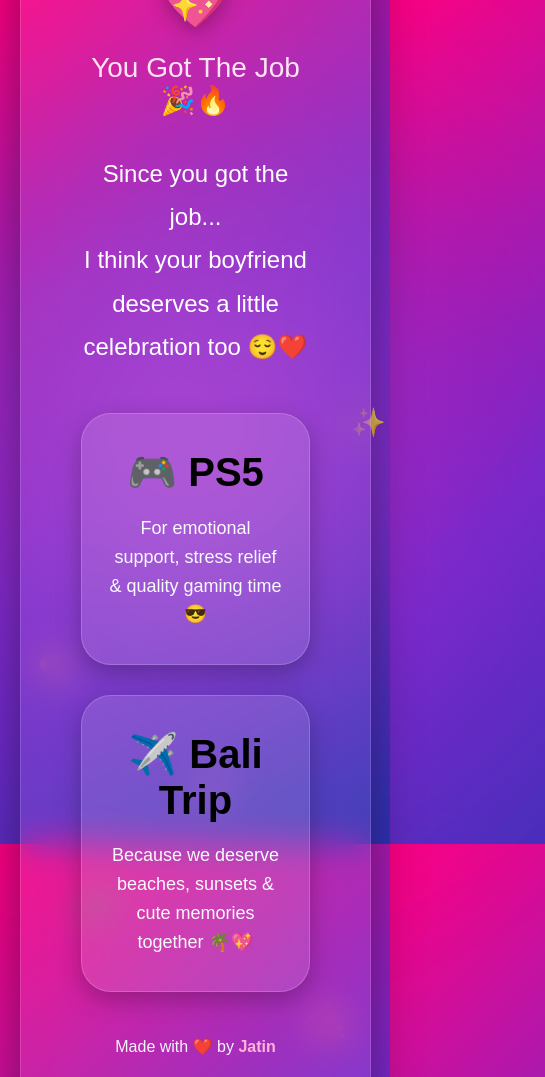
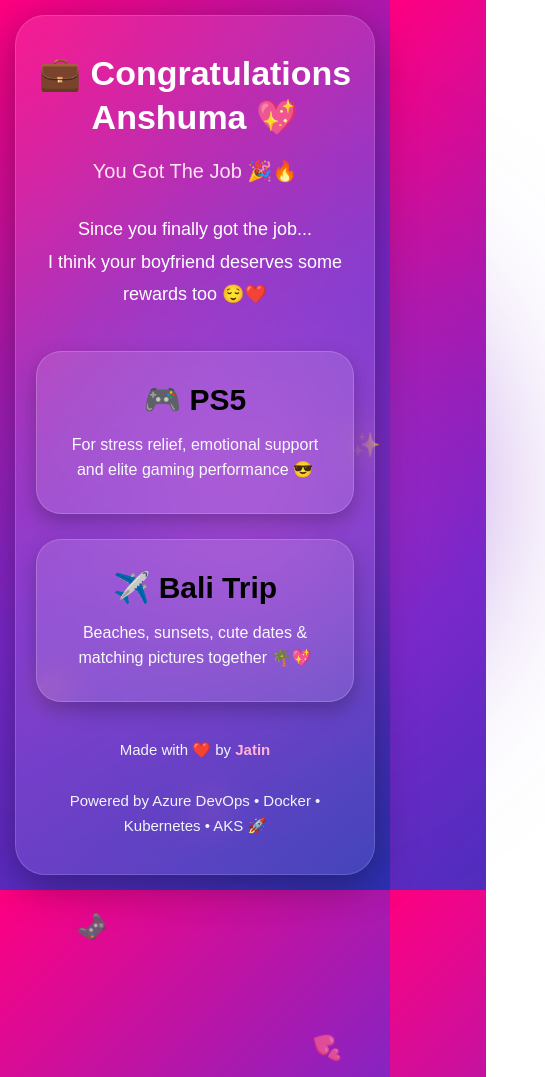
Before and after one commit to jatindureja2210/AKSDEMO, a plain HTML site: page index.html in a window 390 px wide. Shown: the top 1077 px of the page, 545 px wide, since content can reach past the window. Drawn offline with Linux system fonts and the light colour scheme.

Commit message:
Update index.html

```diff
--- a/index.html
+++ b/index.html
@@ -15,34 +15,35 @@
         }
 
         body{
-            height:100vh;
+            min-height:100vh;
             display:flex;
             justify-content:center;
             align-items:center;
             overflow:hidden;
+            padding:20px;
             background: linear-gradient(135deg,#ff0080,#7928ca,#2b32b2);
             position:relative;
         }
 
-        /* Animated Background Glow */
+        /* Animated Background */
 
         body::before{
             content:'';
             position:absolute;
-            width:700px;
-            height:700px;
+            width:500px;
+            height:500px;
             background: radial-gradient(circle,#ff4fd8,#7928ca,transparent 70%);
-            filter:blur(120px);
-            animation: glowMove 10s infinite alternate ease-in-out;
+            filter:blur(100px);
+            animation: glowMove 8s infinite alternate ease-in-out;
         }
 
         @keyframes glowMove{
             from{
-                transform:translate(-120px,-80px);
+                transform:translate(-100px,-100px);
             }
 
             to{
-                transform:translate(120px,100px);
+                transform:translate(100px,100px);
             }
         }
 
@@ -50,9 +51,9 @@
 
         .emoji{
             position:absolute;
-            font-size:28px;
+            font-size:24px;
             animation: float 8s linear infinite;
-            opacity:0.8;
+            opacity:0.7;
         }
 
         @keyframes float{
@@ -74,21 +75,21 @@
         .container{
             position:relative;
             z-index:10;
-            width:90%;
-            max-width:900px;
-            padding:60px;
-            border-radius:35px;
+            width:100%;
+            max-width:850px;
+            padding:40px 25px;
+            border-radius:30px;
             text-align:center;
-            background: rgba(255,255,255,0.08);
+            background: rgba(255,255,255,0.10);
             backdrop-filter: blur(18px);
             border:1px solid rgba(255,255,255,0.15);
-            box-shadow:0 15px 50px rgba(0,0,0,0.4);
+            box-shadow:0 10px 40px rgba(0,0,0,0.35);
             animation: popup 1s ease;
         }
 
         @keyframes popup{
             from{
-                transform:scale(0.6);
+                transform:scale(0.7);
                 opacity:0;
             }
 
@@ -99,66 +100,112 @@
         }
 
         h1{
-            font-size:56px;
+            font-size:48px;
             color:white;
             margin-bottom:20px;
-            text-shadow:0 5px 20px rgba(0,0,0,0.3);
+            line-height:1.3;
         }
 
         .subtitle{
-            font-size:28px;
+            font-size:24px;
             color:#ffe4f2;
-            margin-bottom:35px;
+            margin-bottom:30px;
         }
 
         .message{
-            font-size:24px;
+            font-size:22px;
             color:white;
             line-height:1.8;
         }
 
         .cards{
-            margin-top:45px;
+            margin-top:40px;
             display:flex;
             justify-content:center;
-            gap:30px;
+            gap:25px;
             flex-wrap:wrap;
         }
 
         .card{
-            width:280px;
-            padding:35px 25px;
-            border-radius:30px;
+            width:260px;
+            padding:30px 20px;
+            border-radius:25px;
             background: rgba(255,255,255,0.12);
             border:1px solid rgba(255,255,255,0.18);
-            box-shadow:0 8px 25px rgba(0,0,0,0.25);
+            box-shadow:0 8px 20px rgba(0,0,0,0.25);
             transition:0.4s ease;
         }
 
         .card:hover{
-            transform:translateY(-12px) scale(1.05);
+            transform:translateY(-10px) scale(1.03);
         }
 
         .card h2{
-            font-size:40px;
-            margin-bottom:18px;
+            font-size:36px;
+            margin-bottom:15px;
         }
 
         .card p{
-            font-size:18px;
+            font-size:17px;
             color:#f8fafc;
             line-height:1.6;
         }
 
         .footer{
-            margin-top:45px;
+            margin-top:35px;
             color:#f1f5f9;
-            font-size:16px;
+            font-size:15px;
+            line-height:1.7;
         }
 
         .footer span{
             color:#ffb3d9;
             font-weight:bold;
+        }
+
+        /* Mobile Responsive */
+
+        @media(max-width:768px){
+
+            body{
+                padding:15px;
+                overflow:auto;
+            }
+
+            .container{
+                padding:35px 20px;
+            }
+
+            h1{
+                font-size:34px;
+            }
+
+            .subtitle{
+                font-size:20px;
+            }
+
+            .message{
+                font-size:18px;
+            }
+
+            .cards{
+                flex-direction:column;
+                align-items:center;
+            }
+
+            .card{
+                width:100%;
+                max-width:320px;
+            }
+
+            .card h2{
+                font-size:30px;
+            }
+
+            .card p{
+                font-size:16px;
+            }
+
         }
 
     </style>
@@ -184,23 +231,25 @@
         </div>
 
         <div class="message">
-            Since you got the job...<br>
-            I think your boyfriend deserves a little celebration too 😌❤️
+            Since you finally got the job...<br>
+            I think your boyfriend deserves some rewards too 😌❤️
         </div>
 
         <div class="cards">
 
             <div class="card">
                 <h2>🎮 PS5</h2>
+
                 <p>
-                    For emotional support, stress relief & quality gaming time 😎
+                    For stress relief, emotional support and elite gaming performance 😎
                 </p>
             </div>
 
             <div class="card">
                 <h2>✈️ Bali Trip</h2>
+
                 <p>
-                    Because we deserve beaches, sunsets & cute memories together 🌴💖
+                    Beaches, sunsets, cute dates & matching pictures together 🌴💖
                 </p>
             </div>
 
@@ -209,6 +258,7 @@
         <div class="footer">
             Made with ❤️ by <span>Jatin</span><br><br>
 
+            Powered by Azure DevOps • Docker • Kubernetes • AKS 🚀
         </div>
 
     </div>
```
